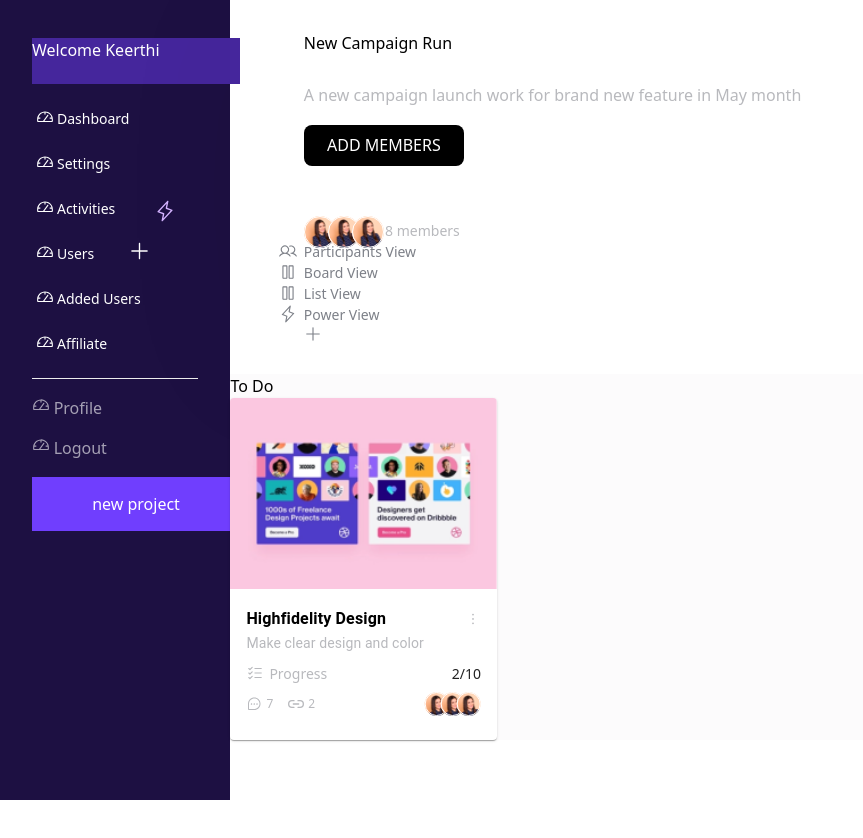
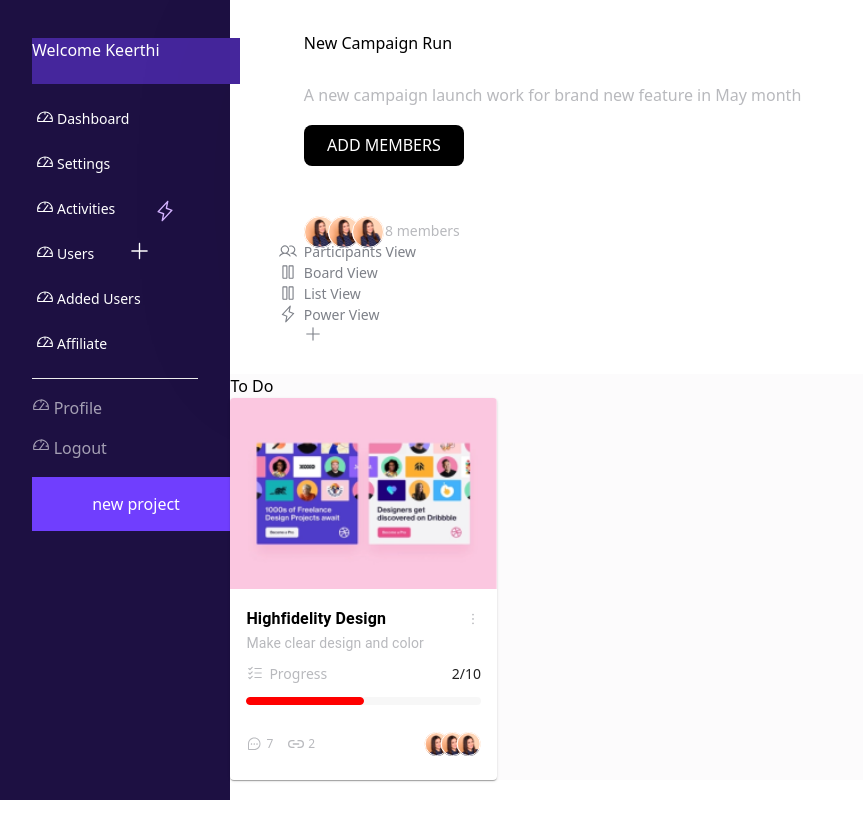
Before and after one commit to tunny17/Dashboard-Assessment, a React (Vite) app: page / in a window 1280 px wide. Shown: the top 838 px of the page, without its empty margins (0-863 px from the left). Built offline with nearby package versions, Linux system fonts and the light colour scheme.

Commit message:
- Slider bug fix

```diff
--- a/src/App.css
+++ b/src/App.css
@@ -178,13 +178,6 @@
   background: #FCFBFC;
 }
 
-
-
-/* .MuiTypography-caption {
-  color: #000;
-  font-weight: 500;
-} */
-
 .MuiTypography-subtitle1 {
   font-family: 'Inter';
   font-style: normal;
@@ -194,40 +187,10 @@
 
 
 
-
-/* .MuiSlider-thumb {
-  background-color: orange;
-  box-shadow: none;
-  width: 0px;
-  height: 0px;
+.slider .MuiSlider-thumb {
+  display: none;
 }
 
 .MuiSlider-rail {
-  background-color: orange;
-  border: none;
+  color: #EBEBEB;
 }
-
-
-
-.MuiSlider-rail {
-  background-color: green;
-}
-
-.MuiSlider-track {
-  background-color: red;
-  border: none;
-}
-
-.MuiSlider-thumb {
-  display: none;
-}
-.MuiSlider-thumb:is(:hover, .Mui-active) {
-  display: none;
-}
-
-.MuiSlider-colorPrimary {
-  color: #B8B9BD;
-}
-.MuiSlider-colorSecondary {
-  color: #000;
-} */
--- a/src/components/Body.jsx
+++ b/src/components/Body.jsx
@@ -15,6 +15,9 @@ import Card from '@mui/material/Card';
 import CardMedia from '@mui/material/CardMedia';
 import CardContent from '@mui/material/CardContent';
 import Typography from '@mui/material/Typography';
+
+import Slider from '@mui/material/Slider';
+
 
 const Body = () => {
   return (
@@ -72,6 +75,8 @@ const Body = () => {
                 <span style={{ fontSize: '14px', fontWeight: 500 }}>2/10</span>
               </Box>
 
+              <Slider defaultValue={50} aria-label="Disabled slider" className="slider"   sx={{ color: 'red', height: '8px' }} />
+
               <Box display='flex' alignItems='center' justifyContent='space-between' marginTop={1}>
                 <Box display='flex' alignItems='center'>
                   <Box display='flex' alignItems='center' marginRight='15px'>
```
